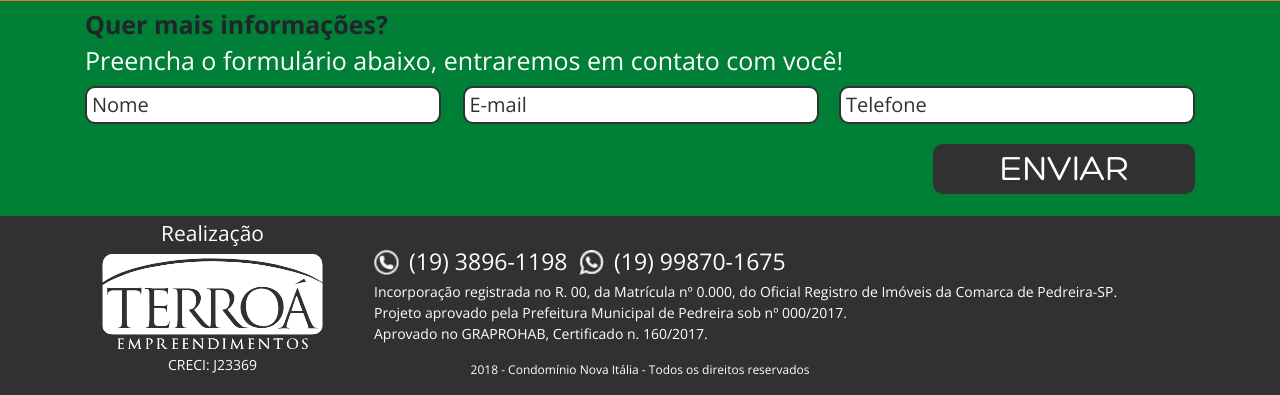
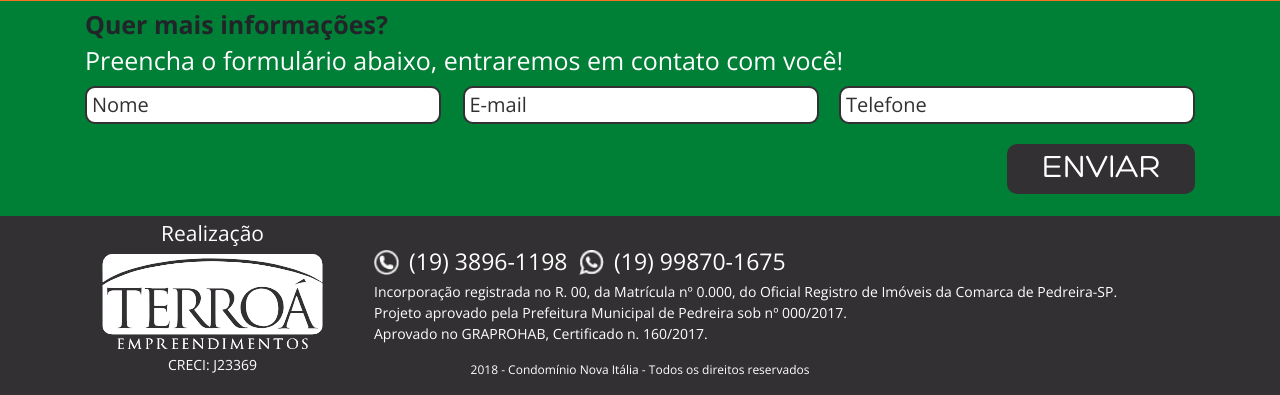
Before and after one commit to lu045/hotsite-nova-italia, a PHP site: page / in a window 1280 px wide. Shown: the part 5616-6011 px from the top of the page. Run offline with PHP 8.4, Linux system fonts and the light colour scheme; style sheets or scripts are compiled from the project's sources; some libraries are stand-ins or nearby versions.

Commit message:
alteracao no botao de enviar

```diff
--- a/sass/organism/_informacoes.sass
+++ b/sass/organism/_informacoes.sass
@@ -131,10 +131,10 @@
 			button
 				background: $preto-italico
 				color: $branco
-				font-size: 36px
+				font-size: 33px
 				font-family: Hero
 				text-transform: uppercase
-				width: 262px
+				width: 188px
 				float: right
 				height: 37px
 				padding-bottom: 50px
```
Also changed, not shown: css/style.css.
